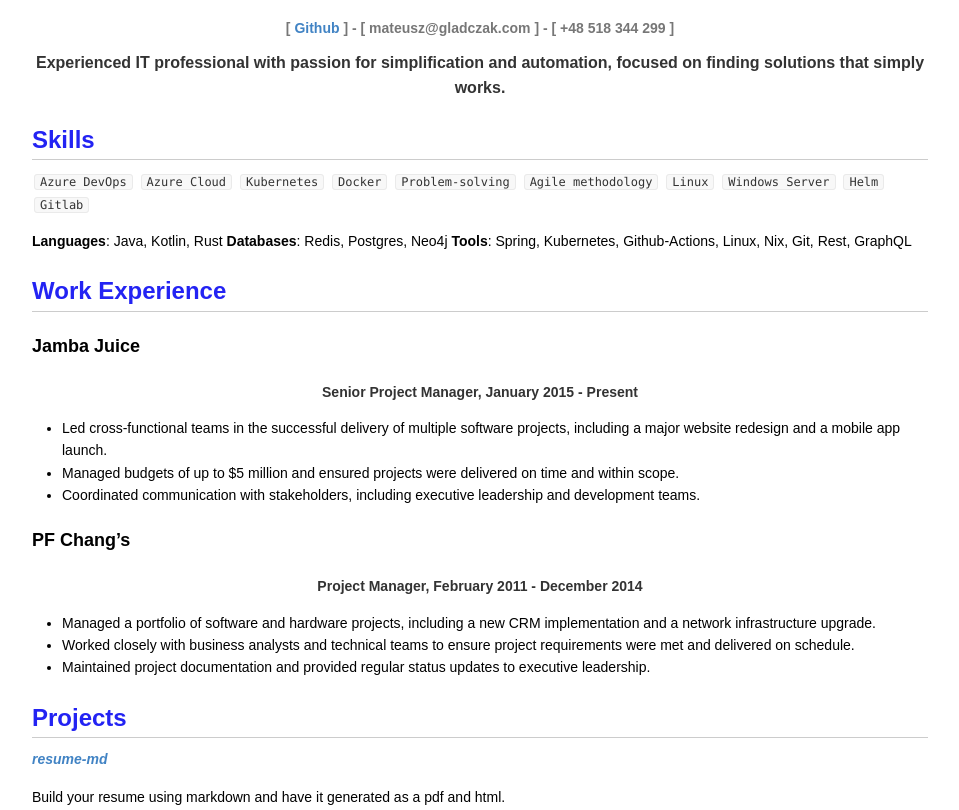
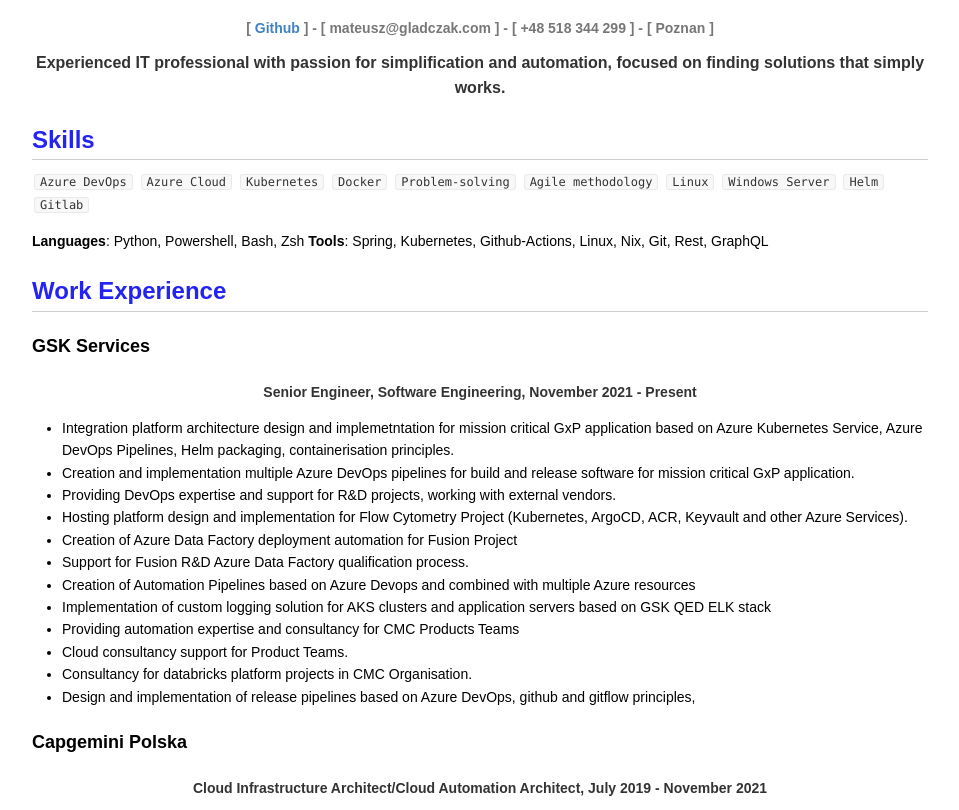
Before and after one commit to mgladczak/resume, a plain HTML site: page index.html in a window 1280 px wide. Shown: the part 127-937 px from the top of the page, without its empty margins (141-1100 px from the left). Drawn offline with Linux system fonts and the light colour scheme.

Commit message:
deploy: 639d74049e77ffe15c383b91d7df1020877d0353

```diff
--- a/index.html
+++ b/index.html
@@ -854,25 +854,38 @@ display: none
 <header id="title-block-header">
 <h1 class="title">Mateusz Gładczak</h1>
 </header>
-<h6 id="github---mateuszgladczak.com---48-518-344-299">[ <a href="https://www.github.com/mgladczak">Github</a> ] - [ mateusz@gladczak.com ] - [ +48 518 344 299 ]</h6>
+<h6 id="github---mateuszgladczak.com---48-518-344-299---poznan">[ <a href="https://www.github.com/mgladczak">Github</a> ] - [ mateusz@gladczak.com ] - [ +48 518 344 299 ] - [ Poznan ]</h6>
 <h4 id="experienced-it-professional-with-passion-for-simplification-and-automation-focused-on-finding-solutions-that-simply-works.">Experienced IT professional with passion for simplification and automation, focused on finding solutions that simply works.</h4>
 <h2 id="skills">Skills</h2>
 <p><code>Azure DevOps</code> <code>Azure Cloud</code> <code>Kubernetes</code> <code>Docker</code> <code>Problem-solving</code> <code>Agile methodology</code> <code>Linux</code> <code>Windows Server</code> <code>Helm</code> <code>Gitlab</code></p>
-<p><strong>Languages</strong>: Java, Kotlin, Rust <strong>Databases</strong>: Redis, Postgres, Neo4j <strong>Tools</strong>: Spring, Kubernetes, Github-Actions, Linux, Nix, Git, Rest, GraphQL</p>
+<p><strong>Languages</strong>: Python, Powershell, Bash, Zsh <strong>Tools</strong>: Spring, Kubernetes, Github-Actions, Linux, Nix, Git, Rest, GraphQL</p>
 <h2 id="work-experience">Work Experience</h2>
-<h3 id="jamba-juice">Jamba Juice</h3>
-<h5 id="senior-project-manager-january-2015---present">Senior Project Manager, January 2015 - Present</h5>
+<h3 id="gsk-services">GSK Services</h3>
+<h5 id="senior-engineer-software-engineering-november-2021---present">Senior Engineer, Software Engineering, November 2021 - Present</h5>
 <ul>
-<li>Led cross-functional teams in the successful delivery of multiple software projects, including a major website redesign and a mobile app launch.</li>
-<li>Managed budgets of up to $5 million and ensured projects were delivered on time and within scope.</li>
-<li>Coordinated communication with stakeholders, including executive leadership and development teams.</li>
+<li>Integration platform architecture design and implemetntation for mission critical GxP application based on Azure Kubernetes Service, Azure DevOps Pipelines, Helm packaging, containerisation principles.</li>
+<li>Creation and implementation multiple Azure DevOps pipelines for build and release software for mission critical GxP application.</li>
+<li>Providing DevOps expertise and support for R&amp;D projects, working with external vendors.</li>
+<li>Hosting platform design and implementation for Flow Cytometry Project (Kubernetes, ArgoCD, ACR, Keyvault and other Azure Services).</li>
+<li>Creation of Azure Data Factory deployment automation for Fusion Project</li>
+<li>Support for Fusion R&amp;D Azure Data Factory qualification process.</li>
+<li>Creation of Automation Pipelines based on Azure Devops and combined with multiple Azure resources</li>
+<li>Implementation of custom logging solution for AKS clusters and application servers based on GSK QED ELK stack</li>
+<li>Providing automation expertise and consultancy for CMC Products Teams</li>
+<li>Cloud consultancy support for Product Teams.</li>
+<li>Consultancy for databricks platform projects in CMC Organisation.</li>
+<li>Design and implementation of release pipelines based on Azure DevOps, github and gitflow principles,</li>
 </ul>
-<h3 id="pf-changs">PF Chang’s</h3>
-<h5 id="project-manager-february-2011---december-2014">Project Manager, February 2011 - December 2014</h5>
+<h3 id="capgemini-polska">Capgemini Polska</h3>
+<h5 id="cloud-infrastructure-architectcloud-automation-architect-july-2019---november-2021">Cloud Infrastructure Architect/Cloud Automation Architect, July 2019 - November 2021</h5>
 <ul>
-<li>Managed a portfolio of software and hardware projects, including a new CRM implementation and a network infrastructure upgrade.</li>
-<li>Worked closely with business analysts and technical teams to ensure project requirements were met and delivered on schedule.</li>
-<li>Maintained project documentation and provided regular status updates to executive leadership.</li>
+<li>Providing expertise in cloud migration projects.</li>
+<li>Designing and implementing dev-ops tools such as Ansible, Jenkins, ARM templates automation for cloud migrations</li>
+<li>Member of cloud migration project team responsible for providing tools and solutions for Pharmaceutical client.</li>
+<li>Member of Capgemini Cloud Platform build team.</li>
+<li>Maintenance and suport of Nutanix and VMWare V-SAN Infrastructure.</li>
+<li>Providing architectural guidance on migrating partner offerings to the cloud</li>
+<li>Providing technical guidance for international customers mostly in Microsoft technology.</li>
 </ul>
 <h2 id="projects">Projects</h2>
 <p><strong><a href="http://www.github.com/siph/resume-md"><em>resume-md</em></a></strong></p>
```
